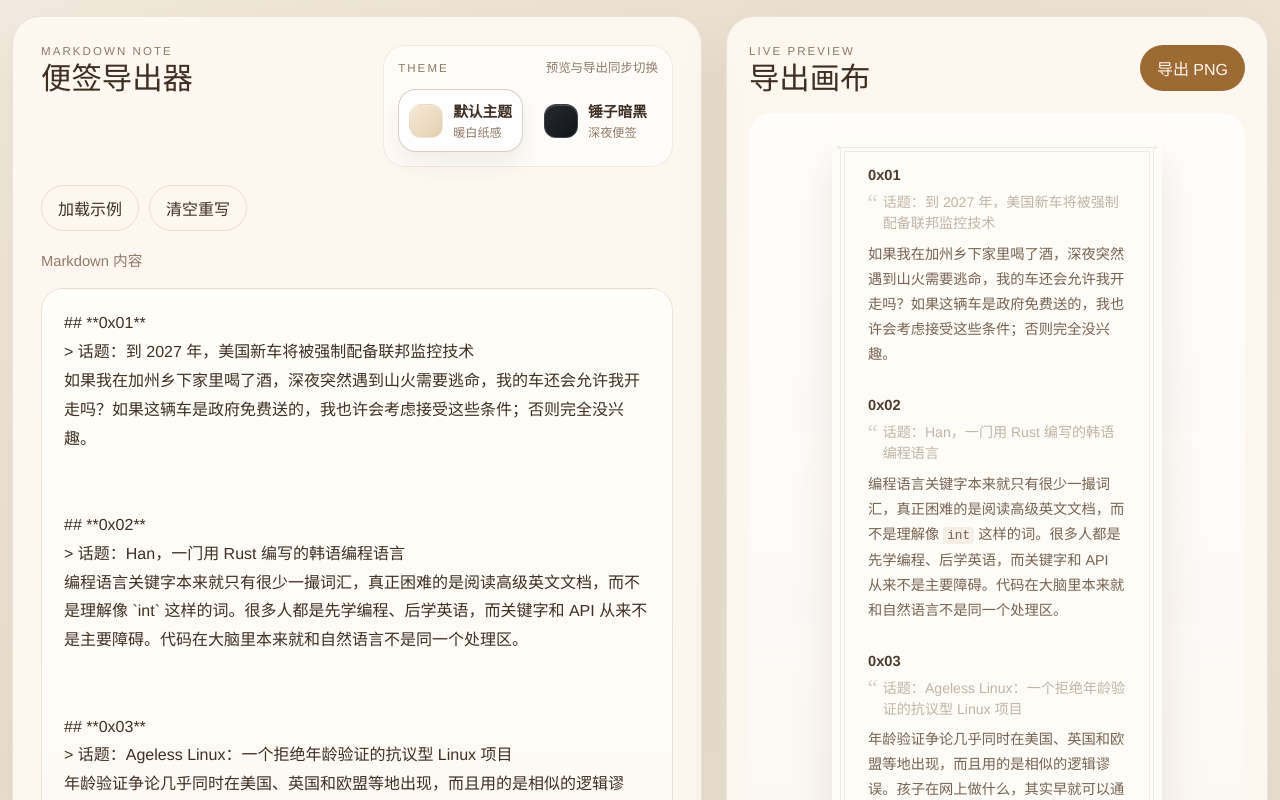
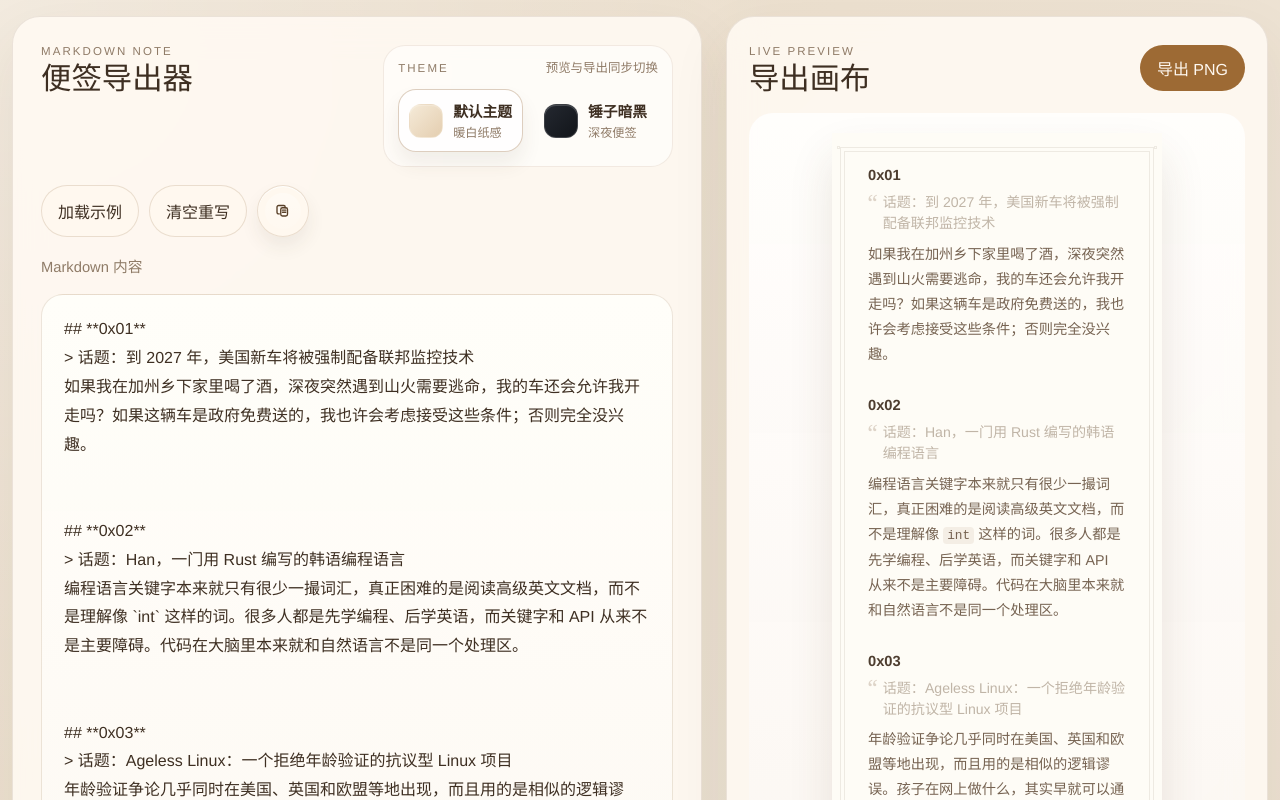
Before and after one commit to zhaoolee/notes, a React (Vite) app: page / in a window 1280 px wide. Shown: the top 800 px of the page. Built offline with nearby package versions, Linux system fonts and the light colour scheme; a web font is replaced by a local one.

Commit message:
Fix export filenames and add markdown copy action

```diff
--- a/src/App.jsx
+++ b/src/App.jsx
@@ -139,10 +139,63 @@ function splitSections(markdown) {
     .filter((section) => section.heading || section.content);
 }
 
-function slugifyFilename(markdown) {
-  const firstHeading = markdown.match(/^##\s+\*{0,2}([^*\n]+)\*{0,2}/m)?.[1];
-  const base = firstHeading ? firstHeading.trim() : "note-export";
-  return `${base.replace(/[\\/:*?"<>|]/g, "-") || "note-export"}.png`;
+function padDatePart(value) {
+  return String(value).padStart(2, "0");
+}
+
+function buildExportFilename() {
+  const now = new Date();
+  const formatted = [
+    now.getFullYear(),
+    padDatePart(now.getMonth() + 1),
+    padDatePart(now.getDate()),
+    padDatePart(now.getHours()),
+    padDatePart(now.getMinutes()),
+    padDatePart(now.getSeconds()),
+  ].join("-");
+
+  return `${formatted}-${Date.now()}.png`;
+}
+
+function fallbackCopyText(text) {
+  if (typeof document === "undefined") {
+    throw new Error("Clipboard is unavailable");
+  }
+
+  const textarea = document.createElement("textarea");
+  textarea.value = text;
+  textarea.setAttribute("readonly", "");
+  textarea.style.position = "fixed";
+  textarea.style.top = "0";
+  textarea.style.left = "0";
+  textarea.style.opacity = "0";
+  textarea.style.pointerEvents = "none";
+
+  document.body.append(textarea);
+  textarea.focus();
+  textarea.select();
+  textarea.setSelectionRange(0, textarea.value.length);
+
+  const copied = document.execCommand?.("copy");
+  textarea.remove();
+
+  if (!copied) {
+    throw new Error("Copy command failed");
+  }
+}
+
+async function copyTextToClipboard(text) {
+  if (
+    typeof window !== "undefined" &&
+    typeof navigator !== "undefined" &&
+    window.isSecureContext &&
+    navigator.clipboard?.writeText
+  ) {
+    await navigator.clipboard.writeText(text);
+    return;
+  }
+
+  fallbackCopyText(text);
 }
 
 async function saveExport(blob, filename) {
@@ -394,6 +447,7 @@ export default function App() {
   const [selectedTheme, setSelectedTheme] = useState(getInitialTheme);
   const [isExporting, setIsExporting] = useState(false);
   const [exportError, setExportError] = useState("");
+  const [copyState, setCopyState] = useState("idle");
   const [pendingAction, setPendingAction] = useState(null);
 
   const notes = splitSections(markdown);
@@ -415,6 +469,20 @@ export default function App() {
     document.documentElement.dataset.theme = selectedTheme;
   }, [selectedTheme]);
 
+  useEffect(() => {
+    if (copyState === "idle") {
+      return;
+    }
+
+    const timeoutId = window.setTimeout(() => {
+      setCopyState("idle");
+    }, 1800);
+
+    return () => {
+      window.clearTimeout(timeoutId);
+    };
+  }, [copyState]);
+
   async function handleExport() {
     if (isExporting) {
       return;
@@ -423,7 +491,7 @@ export default function App() {
     try {
       setIsExporting(true);
       setExportError("");
-      const filename = slugifyFilename(markdown);
+      const filename = buildExportFilename();
       const blob = await tryServerExport(markdown, filename, selectedTheme);
       await saveExport(blob, filename);
     } catch (error) {
@@ -431,6 +499,16 @@ export default function App() {
       setExportError(getExportErrorMessage(error));
     } finally {
       setIsExporting(false);
+    }
+  }
+
+  async function handleCopyMarkdown() {
+    try {
+      await copyTextToClipboard(markdown);
+      setCopyState("copied");
+    } catch (error) {
+      console.error("Markdown copy failed", error);
+      setCopyState("failed");
     }
   }
 
@@ -488,6 +566,84 @@ export default function App() {
               }
             >
               清空重写
+            </button>
+            <button
+              type="button"
+              className={`toolbar-icon-button${copyState === "copied" ? " copied" : ""}${copyState === "failed" ? " failed" : ""}`}
+              aria-label={
+                copyState === "copied"
+                  ? "已复制 Markdown"
+                  : copyState === "failed"
+                    ? "复制 Markdown 失败"
+                    : "复制 Markdown"
+              }
+              title={
+                copyState === "copied"
+                  ? "已复制 Markdown"
+                  : copyState === "failed"
+                    ? "复制失败，请重试"
+                    : "复制 Markdown"
+              }
+              onClick={handleCopyMarkdown}
+            >
+              {copyState === "copied" ? (
+                <svg viewBox="0 0 24 24" aria-hidden="true" focusable="false">
+                  <path
+                    d="M6.75 12.5 10.2 16l7.05-8"
+                    fill="none"
+                    stroke="currentColor"
+                    strokeWidth="2.15"
+                    strokeLinecap="round"
+                    strokeLinejoin="round"
+                  />
+                </svg>
+              ) : copyState === "failed" ? (
+                <svg viewBox="0 0 24 24" aria-hidden="true" focusable="false">
+                  <path
+                    d="M12 7.25v5.5"
+                    fill="none"
+                    stroke="currentColor"
+                    strokeWidth="2.15"
+                    strokeLinecap="round"
+                  />
+                  <circle cx="12" cy="16.75" r="1.15" fill="currentColor" />
+                  <path
+                    d="M10.1 3.9a2.2 2.2 0 0 1 3.8 0l6.2 10.9A2.2 2.2 0 0 1 18.2 18H5.8a2.2 2.2 0 0 1-1.9-3.2z"
+                    fill="none"
+                    stroke="currentColor"
+                    strokeWidth="1.75"
+                    strokeLinejoin="round"
+                  />
+                </svg>
+              ) : (
+                <svg viewBox="0 0 24 24" aria-hidden="true" focusable="false">
+                  <rect
+                    x="9"
+                    y="7"
+                    width="9"
+                    height="11"
+                    rx="2.2"
+                    fill="none"
+                    stroke="currentColor"
+                    strokeWidth="1.8"
+                  />
+                  <path
+                    d="M7 15.2H6.2A2.2 2.2 0 0 1 4 13V6.2A2.2 2.2 0 0 1 6.2 4h6.6A2.2 2.2 0 0 1 15 6.2V7"
+                    fill="none"
+                    stroke="currentColor"
+                    strokeWidth="1.8"
+                    strokeLinecap="round"
+                    strokeLinejoin="round"
+                  />
+                  <path
+                    d="M11.25 10.25h4.5M11.25 13h4.5"
+                    fill="none"
+                    stroke="currentColor"
+                    strokeWidth="1.7"
+                    strokeLinecap="round"
+                  />
+                </svg>
+              )}
             </button>
           </div>
 
--- a/src/styles.css
+++ b/src/styles.css
@@ -366,12 +366,78 @@ body,
   border-radius: 999px;
 }
 
+.toolbar-icon-button {
+  width: 52px;
+  height: 52px;
+  padding: 0;
+  display: inline-flex;
+  align-items: center;
+  justify-content: center;
+  border-radius: 50%;
+  border-width: 1.5px;
+  position: relative;
+  overflow: hidden;
+  background:
+    radial-gradient(circle at 30% 28%, rgba(255, 255, 255, 0.96), rgba(255, 255, 255, 0.3) 38%, transparent 39%),
+    linear-gradient(180deg, rgba(255, 254, 251, 0.98), rgba(244, 235, 220, 0.96));
+  box-shadow:
+    inset 0 1px 0 rgba(255, 255, 255, 0.92),
+    0 10px 18px rgba(82, 60, 34, 0.08);
+}
+
+.toolbar-icon-button svg {
+  width: 25px;
+  height: 25px;
+  fill: currentColor;
+  color: color-mix(in srgb, var(--ink) 74%, var(--accent) 26%);
+  position: relative;
+  z-index: 1;
+}
+
+.toolbar-icon-button::after {
+  content: "";
+  position: absolute;
+  inset: 7px;
+  border-radius: 50%;
+  background: linear-gradient(180deg, rgba(255, 255, 255, 0.5), rgba(255, 255, 255, 0.12));
+  opacity: 0.65;
+  transition: opacity 220ms ease;
+}
+
+.toolbar-icon-button:hover svg {
+  color: color-mix(in srgb, var(--accent-strong) 72%, var(--ink) 28%);
+}
+
+.toolbar-icon-button:hover::after {
+  opacity: 0.88;
+}
+
 .toolbar button:hover,
 .confirm-dialog-actions button:hover,
 .preview-export:hover {
   transform: translateY(-1px);
   box-shadow: var(--toolbar-hover-shadow);
   border-color: var(--toolbar-hover-border);
+}
+
+.toolbar-icon-button.copied {
+  color: var(--accent-strong);
+  border-color: color-mix(in srgb, var(--accent) 36%, transparent);
+  background:
+    radial-gradient(circle at 30% 26%, rgba(255, 255, 255, 0.96), rgba(255, 255, 255, 0.32) 38%, transparent 39%),
+    linear-gradient(180deg, rgba(250, 245, 237, 0.98), rgba(234, 221, 200, 0.98));
+}
+
+.toolbar-icon-button.copied svg {
+  color: var(--accent-strong);
+}
+
+.toolbar-icon-button.failed {
+  color: #b54a3f;
+}
+
+.toolbar-icon-button.failed svg {
+  color: #b54a3f;
 }
 
 .primary,
```
Also changed, not shown: 1 other file (tests, documents, lock files or other folders).
